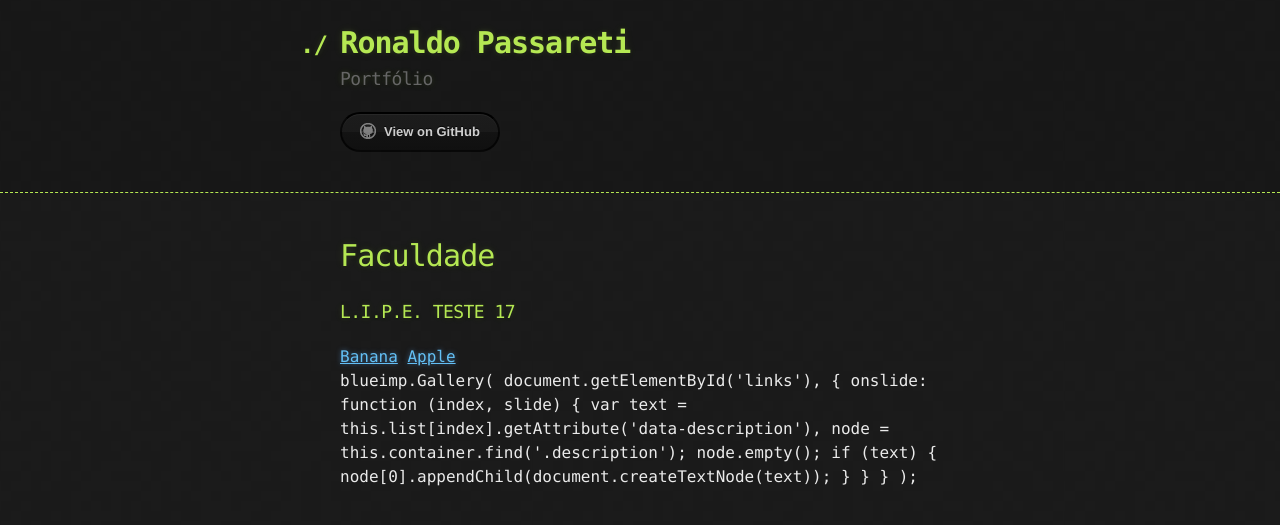
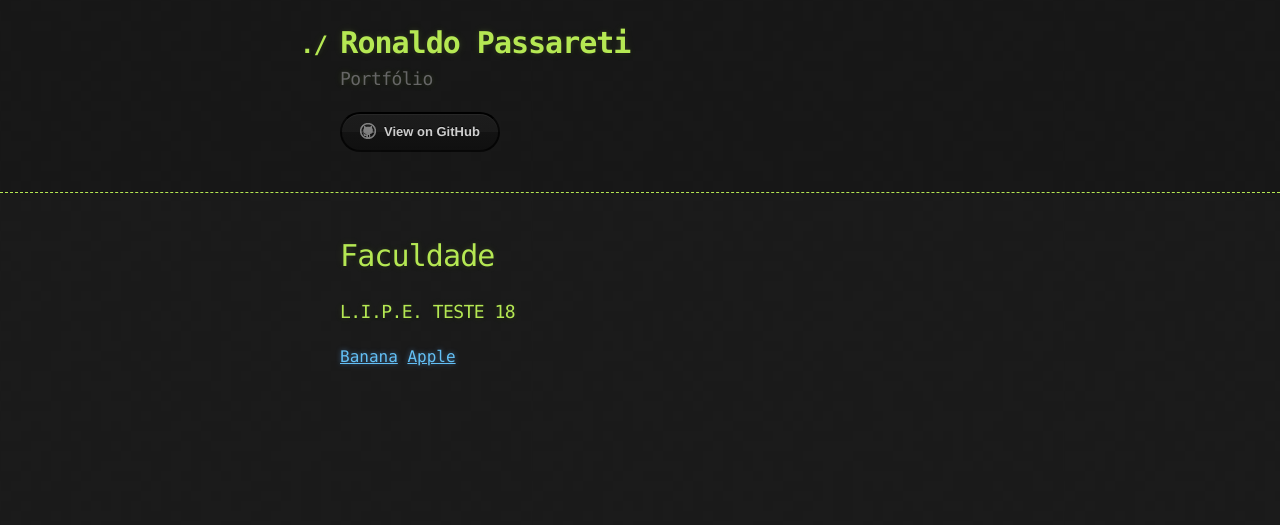
Before and after one commit to rpassareti/rpassareti.github.io, a Jekyll site: the page built from projetos.md, in a window 1280 px wide. Shown: the top 525 px of the page. Built offline with Jekyll 4.4.1, drawn with Linux system fonts in a browser that asks for light colours; our own code applies the rules of GitHub Pages for plain Markdown files.

Commit message:
Update projetos.md

```diff
--- a/projetos.md
+++ b/projetos.md
@@ -1,6 +1,6 @@
 # [](#header-1)Faculdade
 
-### [](#header-3)L.I.P.E. TESTE 17
+### [](#header-3)L.I.P.E. TESTE 18
 
 
 <html>
@@ -20,7 +20,7 @@
             <a href="Imgs/LipePhoto/lipe1.png" title="Banana" data-description="This is a banana.">Banana</a>
             <a href="Imgs/LipePhoto/lipe2.png" title="Apple" data-description="This is an apple.">Apple</a>
         </div>
-
+        <script>
         blueimp.Gallery(
         document.getElementById('links'),
         {
@@ -36,7 +36,7 @@
             }
         }
         );
-
+        </script>
         <script src="js/blueimp-gallery.min.js"></script>
 
     </body>
```
